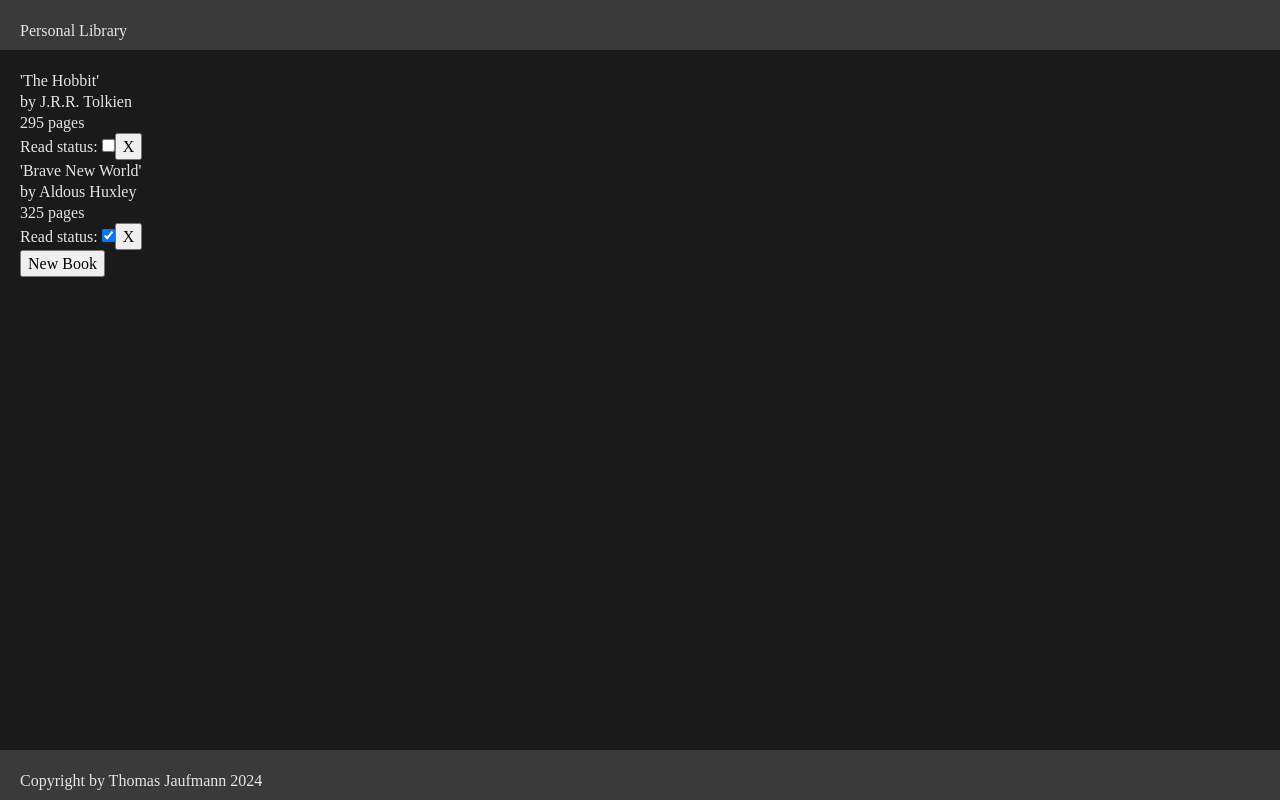
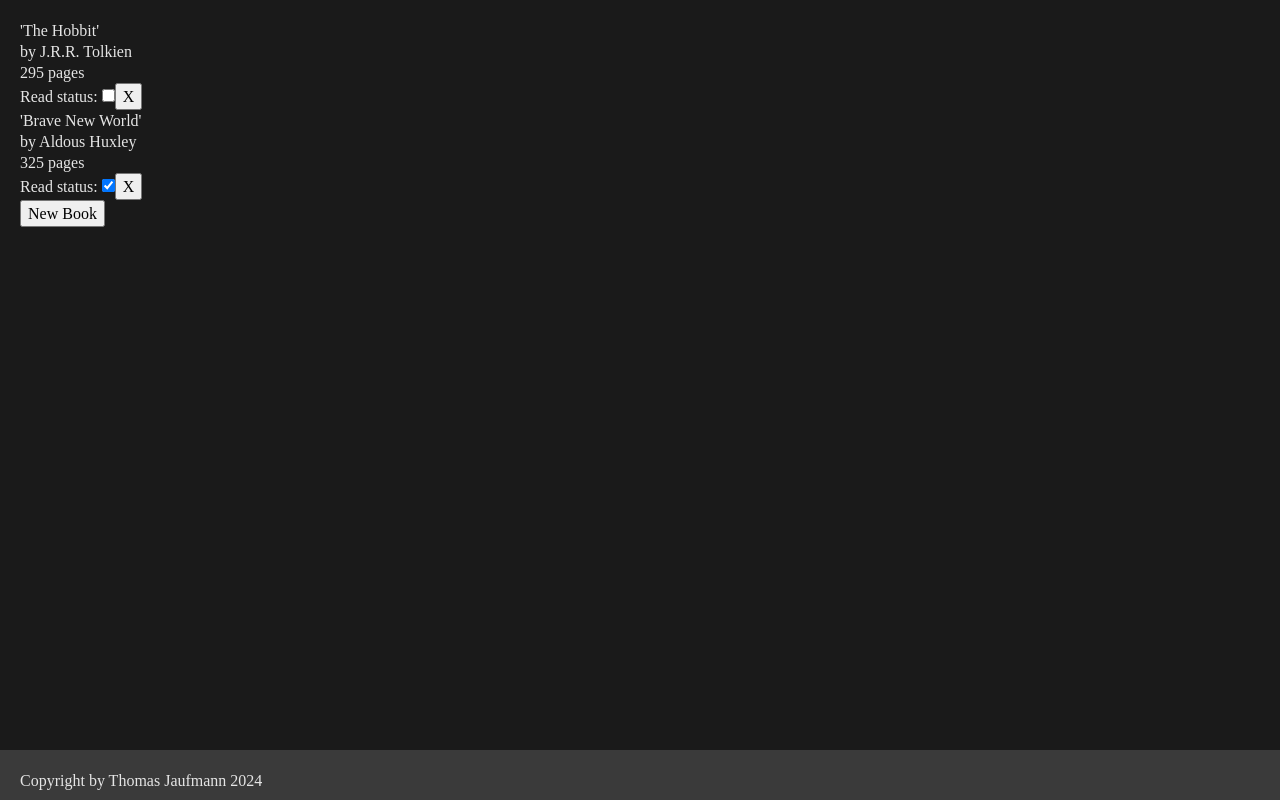
Before and after one commit to Oni030/topLibrary, a plain HTML site: page index.html in a window 1280 px wide. Drawn offline with Linux system fonts and the light colour scheme.

Commit message:
Remove header. Does not fit the new layout

```diff
--- a/index.html
+++ b/index.html
@@ -8,14 +8,10 @@
         <script src="script.js" defer></script>
     </head>
     <body>
-        <header>
-            <h1>Personal Library</h1>
-        </header>
         <main>
             <div class="library-display">
                 <button class="new-btn">New Book</button>
             </div>
-
             <dialog class="modal">
                 <form method="dialog">
                     <label for="title">
@@ -38,7 +34,6 @@
                     <button class="cancel-btn">Cancel</button>
                 </form>
             </dialog>
-
         </main>
         <footer>
             <span>
```
